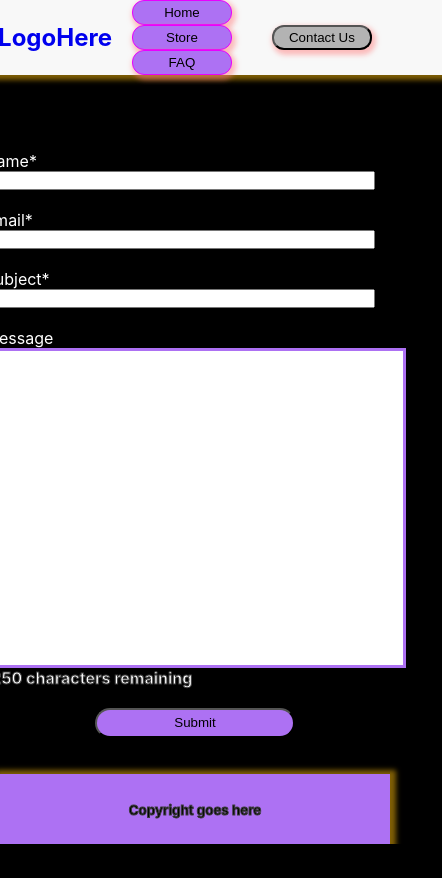
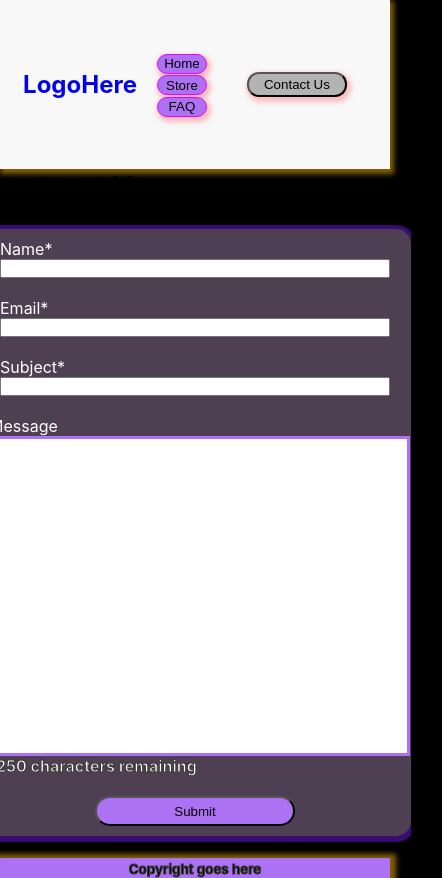
Before and after one commit to BLacey99/shop, a React (Create React App) app: page /contact in a window 390 px wide. Shown: the whole page, 442 px wide, since content can reach past the window. Before the commit the page ends 844 px from the top, so only its background shows below. Built offline with nearby package versions, Linux system fonts and the light colour scheme.

Commit message:
Form revisions for styling. Navbar styling revisions.

```diff
--- a/src/components/ContactForm/ContactForm.css
+++ b/src/components/ContactForm/ContactForm.css
@@ -4,6 +4,13 @@ form{
     justify-content:center;
     align-items: center;
     gap:20px;
+    background-color:rgb(79, 63, 82);
+    width:27rem;
+    margin-bottom:5%;
+    margin-top:5%;
+    border-radius:15px;
+    box-shadow:0px 1px 1px 5px rgba(88, 17, 170, 0.658);
+    padding:10px;
 
 }
 
@@ -14,6 +21,7 @@ form{
     max-width:35rem;
     min-width:390px;
     color:white;
+    margin-left:auto;
     }
 
 
--- a/src/components/HomeImages/ImageStyles.css
+++ b/src/components/HomeImages/ImageStyles.css
@@ -12,5 +12,7 @@ img{
     background-color:rgb(29, 29, 29);
     display:flex;
     flex-direction:column;
-    min-width:100vw;
+    height:100%;
+
+
 }
--- a/src/components/nav/nav.css
+++ b/src/components/nav/nav.css
@@ -61,3 +61,32 @@ a{
 a:visited{
     color:black;
 }
+
+@media only screen and (max-width: 768px){
+    .nav-bar-comp{
+        min-height:20vh;
+        width:100vw;
+
+    }
+    #nav-div button{
+        width:50px;
+        height:20px;
+    }
+
+
+    #Logo{
+        flex:1;
+    }
+
+    #nav-div{
+        flex-direction: row;
+
+        flex:2;
+
+    }
+
+    #contact-form{
+      flex:1;
+    }
+
+}
```
